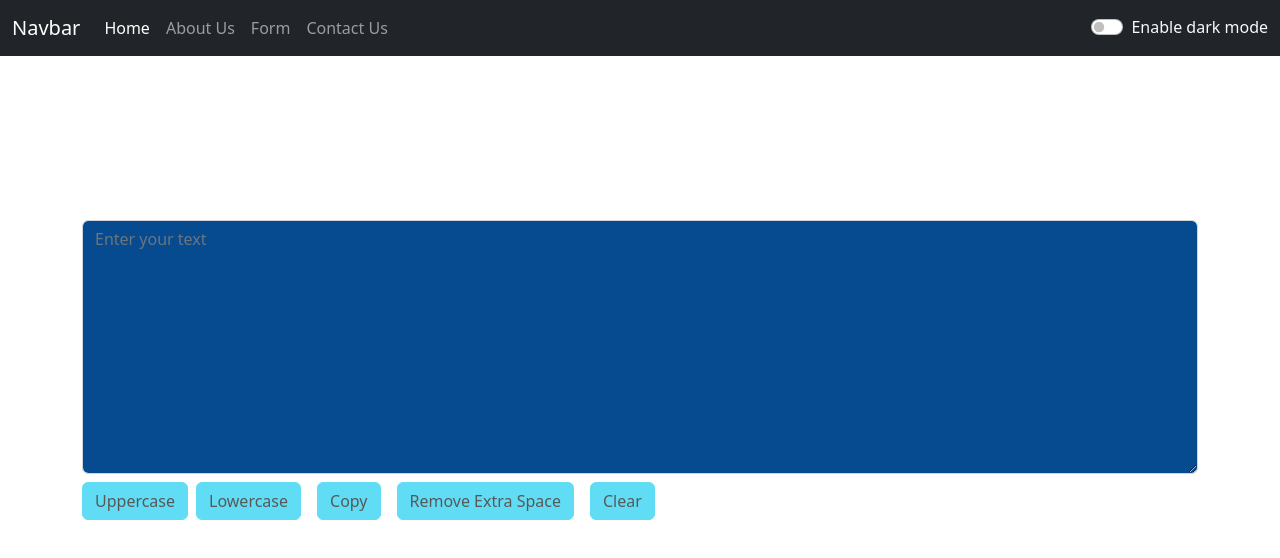
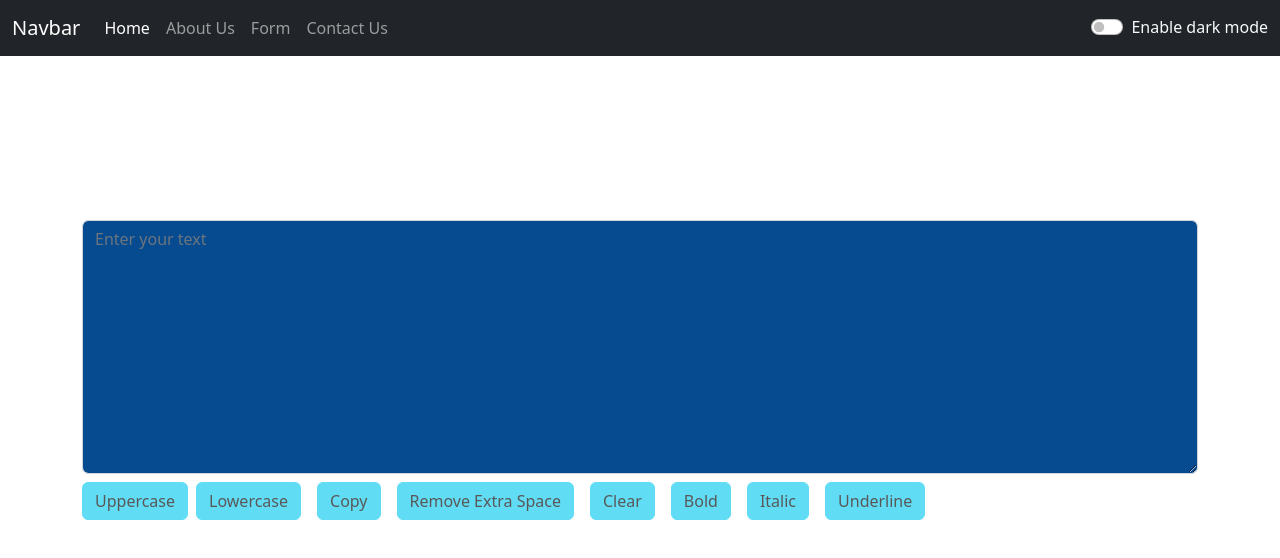
Before and after one commit to radhika-s6/React.js, a React (Create React App) app: page /form in a window 1280 px wide. Shown: the top 558 px of the page. Built offline with nearby package versions, Linux system fonts and the light colour scheme.

Commit message:
bold, italic, and underline feature added

```diff
--- a/package.json
+++ b/package.json
@@ -8,6 +8,7 @@
     "@testing-library/user-event": "^13.5.0",
     "react": "^18.2.0",
     "react-dom": "^18.2.0",
+    "react-quilljs": "^1.3.3",
     "react-router-dom": "^6.6.1",
     "react-scripts": "5.0.1",
     "web-vitals": "^2.1.4"
--- a/src/App.js
+++ b/src/App.js
@@ -46,7 +46,7 @@ export default function App()
 
    <Routes>
     <Route path="/about" element={<About mode={mode} toggle={handleClick} showAlert={showAlert} />} />
-    <Route path="/form" element={<Form title="Text Util Character Counter Remove Extra Space" mode={mode} toggle={handleClick} showAlert={showAlert} />} />
+    <Route path="/form" element={<Form title="Text Utilizer" mode={mode} toggle={handleClick} showAlert={showAlert} />} />
    </Routes>
 
     {/* <Form title="Text Utilizer App" mode={mode} toggle={handleClick} showAlert={showAlert} /> */}
--- a/src/components/Form.js
+++ b/src/components/Form.js
@@ -28,6 +28,39 @@ export default function Form(props) {
         setText(newText.join(" "));
     }
 
+    const handleBoldClick = () => {
+        let result = document.getElementById("textarea");
+
+    if(result.style.fontWeight === "bolder"){
+        result.style.fontWeight = "normal";
+    }
+    else{
+        result.style.fontWeight = "bolder";
+    }
+      };
+
+    const handleItalicClick = () => {
+        let result = document.getElementById("textarea");
+
+    if(result.style.fontStyle === "italic"){
+        result.style.fontStyle = "normal";
+    }
+    else{
+        result.style.fontStyle = "italic";
+    }
+      };
+
+    const handleUnderlineClick = () => {
+        let result = document.getElementById("textarea");
+
+    if(result.style.textDecoration === "underline"){
+        result.style.textDecoration = "none";
+    }
+    else{
+        result.style.textDecoration = "underline";
+    }
+      };
+
     const handleClear = () => {
         let t1 = " ";
         setText(t1);
@@ -38,7 +71,9 @@ export default function Form(props) {
             <div className="container mt-5" style={{ color: props.mode === "dark" ? "white" : "black" }}>
                 <div>
                     <h1> {props.title} </h1>
-                    <textarea className="form-control" id="textarea" rows="10" onChange={onTextChange} style={{ backgroundColor: props.mode === "dark" ? "rgb(6, 75, 144)" : "white", color: props.mode === "dark" ? "white" : "black" }} value={text} placeholder="Enter your text" ></textarea>
+                    <textarea className="form-control" id="textarea" rows="10" onChange={onTextChange} style={{ backgroundColor: props.mode === "dark" ? "rgb(6, 75, 144)" : "white", color: props.mode === "dark" ? "white" : "black"}} value={text} placeholder="Enter your text" >
+
+                    </textarea>
                 </div>
 
                 <button disabled={text.length===0} className="btn btn-info mt-2" onClick={handleClickUp}>Uppercase</button>
@@ -46,6 +81,12 @@ export default function Form(props) {
                 <button disabled={text.length===0} className="btn btn-info mt-2 mx-2" onClick={copyText}>Copy</button>
                 <button disabled={text.length===0} className="btn btn-info mt-2 mx-2" onClick={handleExtraSpace}>Remove Extra Space</button>
                 <button disabled={text.length===0} className="btn btn-info mt-2 mx-2" onClick={handleClear}>Clear</button>
+
+                <button disabled={text.length===0} className="btn btn-info mt-2 mx-2" onClick={handleBoldClick}> Bold</button>
+                <button disabled={text.length===0} className="btn btn-info mt-2 mx-2" onClick={handleItalicClick}>Italic</button>
+                <button disabled={text.length===0} className="btn btn-info mt-2 mx-2" onClick={handleUnderlineClick}>Underline</button>
+
+
                 </div>
                 <div className="container" style={{color:props.mode==="dark"?"White":"Black"}}>
                     <h2 className="mt-5">Text Summary: </h2>
--- /dev/null
+++ b/src/components/style.css
@@ -0,0 +1,4 @@
+.bg-style
+{
+    color:aqua;
+}
```
Also changed, not shown: 1 other file (tests, documents, lock files or other folders).
